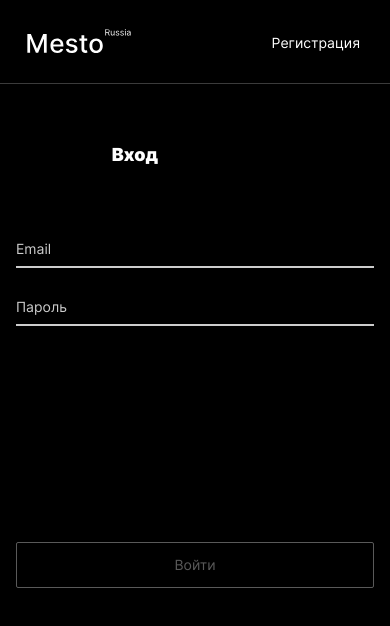
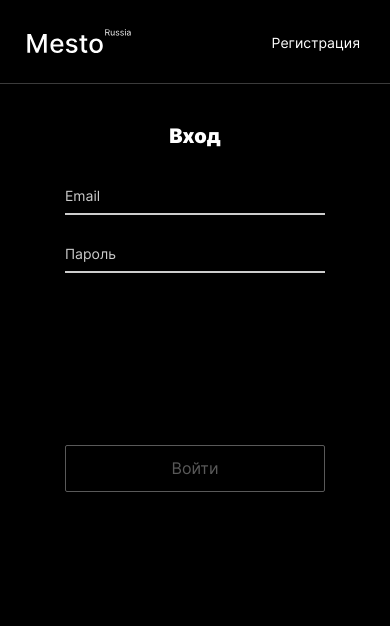
Before and after one commit to Dronoti/react-mesto-auth, a React (Create React App) app: page /sign-in in a window 390 px wide. Shown: the top 626 px of the page. Built offline with nearby package versions, Linux system fonts and the light colour scheme; no server answers.

Commit message:
feat: add mobile version

```diff
--- a/src/blocks/form/__button/form__button.css
+++ b/src/blocks/form/__button/form__button.css
@@ -7,3 +7,11 @@
 .form__button:hover {
   opacity: .85;
 }
+
+@media screen and (max-width: 767px) {
+  .form__button {
+    margin-top: 142px;
+    font-size: 16px;
+    line-height: calc(19 / 16);
+  }
+}
--- a/src/blocks/form/__caption/form__caption.css
+++ b/src/blocks/form/__caption/form__caption.css
@@ -5,3 +5,9 @@
   text-align: center;
   margin: 15px 0 0;
 }
+
+@media screen and (max-width: 767px) {
+  .form__caption {
+    margin-top: 20px;
+  }
+}
--- /dev/null
+++ b/src/blocks/form/__container/form__container.css
@@ -0,0 +1,5 @@
+@media screen and (max-width: 767px) {
+  .form__container {
+    margin-top: 39px;
+  }
+}
--- a/src/blocks/form/__title/form__title.css
+++ b/src/blocks/form/__title/form__title.css
@@ -2,3 +2,11 @@
   color: white;
   text-align: center;
 }
+
+@media screen and (max-width: 767px) {
+  .form__title {
+    width: 260px;
+    font-size: 20px;
+    line-height: calc(24 / 20);
+  }
+}
--- a/src/blocks/form/form.css
+++ b/src/blocks/form/form.css
@@ -2,3 +2,10 @@
   max-width: 358px;
   margin: 60px auto 0;
 }
+
+@media screen and (max-width: 767px) {
+  .form {
+    max-width: 260px;
+    margin-top: 40px;
+  }
+}
--- a/src/components/ScreenWithForm.js
+++ b/src/components/ScreenWithForm.js
@@ -2,7 +2,7 @@ export default function ScreenWithForm(props) {
     return (
         <div className="form">
             <h2 className="popup__title form__title">{props.title}</h2>
-            <form className="popup__form" name={props.name} onSubmit={props.onSubmit} noValidate>
+            <form className="popup__form form__container" name={props.name} onSubmit={props.onSubmit} noValidate>
                     {props.children}
                 <button className={`popup__save form__button ${!props.isValidForm && 'form__button_inactive'}`}
                         type="submit" disabled={!props.isValidForm} name="buttonSubmit">
--- a/src/index.css
+++ b/src/index.css
@@ -54,6 +54,7 @@
 @import url('./blocks/form/__button/_inactive/form__button_inactive.css');
 @import url('./blocks/form/__caption/form__caption.css');
 @import url('./blocks/form/__link/form__link.css');
+@import url('./blocks/form/__container/form__container.css');
 @import url('./blocks/popup/__status-logo/popup__status-logo.css');
 @import url('./blocks/popup/__container/_status/popup__container_status.css');
 @import url('./blocks/popup/__status-logo/_type/popup__status-logo_type_success.css');
```
